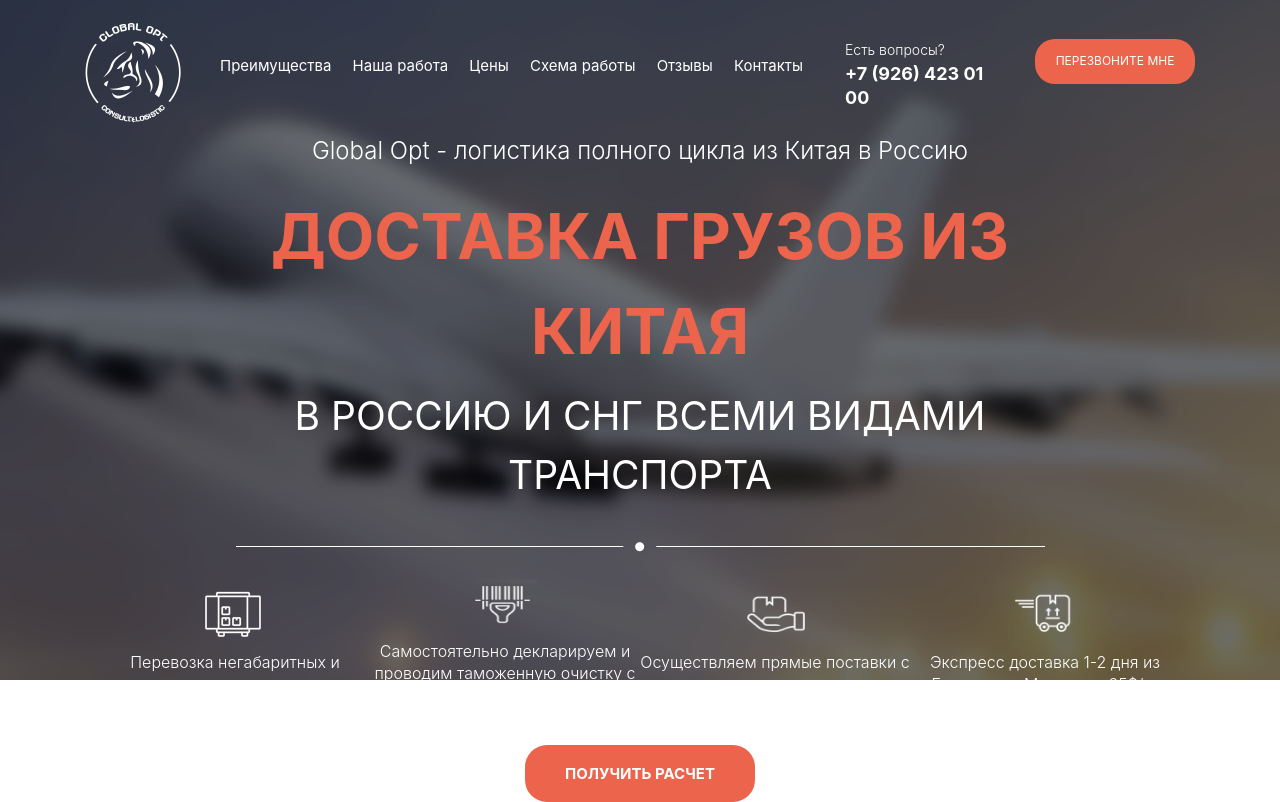
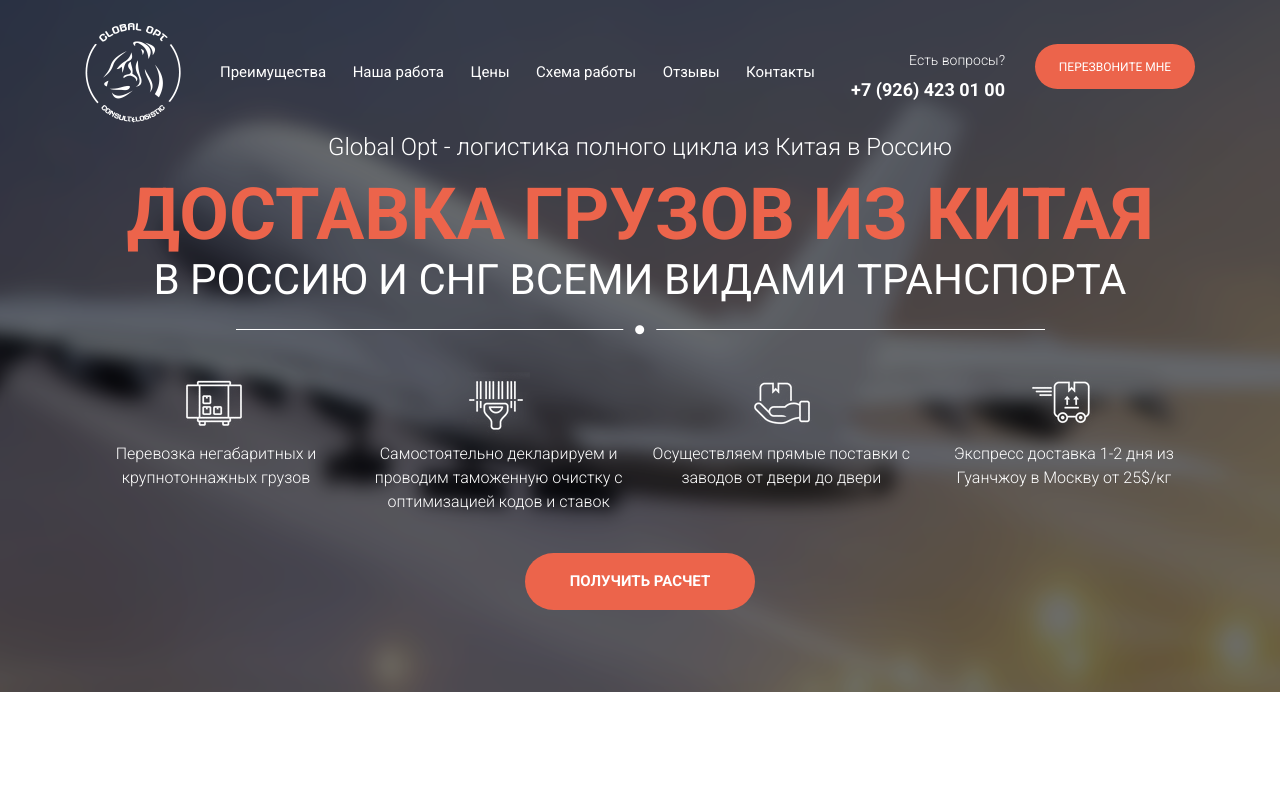
Before and after one commit to Shokha124/Projectnew, a website: page src/index.html in a window 1280 px wide. Drawn offline with Linux system fonts and the light colour scheme.

Commit message:
new update

```diff
--- a/src/index.html
+++ b/src/index.html
@@ -5,92 +5,86 @@
     <meta name="viewport" content="width=device-width, initial-scale=1.0">
     <link rel="stylesheet" href="css/bootstrap-grid.min.css">
     <link rel="stylesheet" href="css/bootstrap-reboot.min.css">
+    <link href="https://fonts.googleapis.com/css2?family=Roboto:wght@300;400;700&display=swap" rel="stylesheet">
     <link rel="stylesheet" href="css/style.min.css">
     <title>Transport</title>
 </head>
 <body>
-    <section class="promo">
+    <header class="menu">
         <div class="container">
             <div class="row">
                 <div class="col-lg-1">
-                    <img src="icons/logo_f1.png" alt="Logo" class="promo__logo">
+                    <a href="#"><img src="icons/logo_f1.png" alt="Logo" class="menu__logo"></a>
                 </div>
                 <div class="col-lg-7">
-                    <ul class="promo__menu">
-                        <li class="promo__menu-list">
-                            <a href="#" class="promo__menu-link">Преимущества</a>
-                        </li>
-                        <li class="promo__menu-list">
-                            <a href="#" class="promo__menu-link">Наша работа </a>
-                        </li>
-                        <li class="promo__menu-list">
-                            <a href="#" class="promo__menu-link">Цены</a>
-                        </li>
-                        <li class="promo__menu-list">
-                            <a href="#" class="promo__menu-link">Схема работы</a>
-                        </li>
-                        <li class="promo__menu-list">
-                            <a href="#" class="promo__menu-link">Отзывы</a>
-                        </li>
-                        <li class="promo__menu-list">
-                            <a href="#" class="promo__menu-link">Контакты</a>
-                        </li>
+                <ul class="menu__items">
+                    <li class="menu__item">
+                        <a href="" class="menu__link">Преимущества</a></li>
+                    <li class="menu__item">
+                        <a href="" class="menu__link">Наша работа</a></li>
+                    <li class="menu__item">
+                        <a href="" class="menu__link">Цены</a></li>
+                    <li class="menu__item">
+                        <a href="" class="menu__link">Схема работы</a></li>
+                    <li class="menu__item">
+                        <a href="" class="menu__link">Отзывы</a></li>
+                    <li class="menu__item">
+                        <a href="" class="menu__link">Контакты</a></li>
                 </ul>
             </div>
             <div class="col-lg-2">
-                    <div class="promo__contacts">
-                        <div class="promo__quest">Есть вопросы?</div>
-                        <a href="tel:+79264230100" class="promo__phone">+7 (926) 423 01 00</a>
+                <div class="menu__contacts">
+                    <div class="menu__quest">Есть вопросы?</div>
+                    <a href="tel:79264230100" class="menu__phone">+7 (926) 423 01 00</a>
                 </div>
             </div>
             <div class="col-lg-2">
-                    <button class="promo__button">
+                <button class="button">
                     Перезвоните мне
                 </button>
             </div>
             </div>
         </div>
-        <div class="container">
-            <div class="row">
-                <div class="col-lg-10 offset-lg-1">
-                    <div class="menu">
-                        <h1 class="menu__header">Global Opt - логистика полного цикла из Китая в Россию</h1>
-                        <h2 class="menu__subheader">ДОСТАВКА ГРУЗОВ ИЗ КИТАЯ</h2>
-                        <div class="menu__descr">В РОССИЮ И СНГ ВСЕМИ ВИДАМИ ТРАНСПОРТА</div>
-                        <img src="icons/elipse.png" alt="ellipse" class="menu__elipse">
-                    </div>
-                </div>
-
-            </div>
-        </div>
-
+        <div class="promo">
             <div class="container">
                 <div class="row">
                     <div class="col-lg-12">
-                    <div class="menu__items">
-                        <div class="menu__item">
-                            <img src="icons/f1_icon.png" alt="#" class="menu__img">
-                            <div class="menu__text">Перевозка негабаритных и крупнотоннажных грузов</div>
-                        </div>
-                        <div class="menu__item">
-                            <img src="icons/f2_icon.png" alt="#" class="menu__img">
-                            <div class="menu__text">Самостоятельно декларируем и проводим таможенную очистку с оптимизацией кодов и ставок</div>
-                        </div>
-                        <div class="menu__item">
-                            <img src="icons/f3_icon.png" alt="#" class="menu__img">
-                            <div class="menu__text">Осуществляем прямые поставки с заводов от двери до двери</div>
-                        </div>
-                        <div class="menu__item">
-                            <img src="icons/f4_icon.png" alt="#" class="menu__img">
-                            <div class="menu__text">Экспресс доставка 1-2 дня из Гуанчжоу в Москву от 25$/кг  </div>
+                        <h1 class="promo__header">Global Opt - логистика полного цикла из Китая в Россию</h1>
+                        <h2 class="promo__subheader">ДОСТАВКА ГРУЗОВ ИЗ КИТАЯ</h2>
+                        <h3 class="promo__descr">В РОССИЮ И СНГ ВСЕМИ ВИДАМИ ТРАНСПОРТА</h3>
+                        <div class="promo__elipse">
+                            <img src="icons/elipse.png" alt="elipse">
                         </div>
                     </div>
                 </div>
             </div>
-            <button class="menu__btn">
-                Получить расчет
-            </button>
         </div>
-    </section>
+        <div class="finish">
+            <div class="container">
+                <div class="finish__wrapper">
+                    <div class="finish__item">
+                        <div class="finish__img">
+                            <img src="icons/f1_icon.png" alt=""></div>
+                        <div class="finish__descr">Перевозка негабаритных и крупнотоннажных грузов</div>
+                    </div>
+                    <div class="finish__item">
+                        <div class="finish__img"><img src="icons/f2_icon.png" alt=""></div>
+                        <div class="finish__descr">
+                            Самостоятельно декларируем и проводим таможенную очистку с оптимизацией кодов и ставок
+                        </div>
+                    </div>
+                    <div class="finish__item">
+                        <div class="finish__img"><img src="icons/f3_icon.png" alt=""></div>
+                        <div class="finish__descr">Осуществляем прямые поставки с заводов от двери до двери</div>
+                    </div>
+                    <div class="finish__item">
+                        <div class="finish__img"><img src="icons/f4_icon.png" alt=""></div>
+                        <div class="finish__descr">Экспресс доставка 1-2 дня из Гуанчжоу в Москву от 25$/кг</div>
+                    </div>
+                </div>
+                <button class="button button_finish">Получить расчет</button>
+            </div>
+        </div>
+    </header>
 </body>
 </html>
--- a/src/sass/_promo.sass
+++ /dev/null
@@ -1,104 +0,0 @@
-.promo
-    background: url(../img/bg_0.png) center center/cover no-repeat
-    height: 680px
-    padding: 23px 0 82px 0
-    &__menu
-        display: flex
-        justify-content: space-between
-        list-style-type: none
-    &__menu-link
-        color: #ffffff
-        font-size: 15px
-        font-weight: 400
-        line-height: 85px
-        padding-right: 12px
-        &:hover
-            color: #ec644b
-    &__contacts
-        margin-top: 15px
-    &__quest
-        color: #ffffff
-        font-size: 14px
-        font-weight: 300
-        line-height: 24px
-    &__phone
-        color: #ffffff
-        font-size: 18px
-        font-weight: 700
-        line-height: 24px
-        margin-top: 5px
-        &:hover
-            color: #ec644b
-    &__button
-        width: 160px
-        height: 45px
-        background-color: #ec644b
-        border-radius: 20px
-        border: none
-        color: #ffffff
-        font-size: 12px
-        font-weight: 400
-        line-height: 22.04px
-        text-transform: uppercase
-        margin-top: 16px
-
-.menu
-    &__header
-        color: #ffffff
-        font-size: 24px
-        font-weight: 300
-        text-align: center
-        margin-top: 9px
-    &__subheader
-        text-align: center
-        color: #ec644b
-        font-size: 63px
-        font-weight: 700
-        text-transform: uppercase
-        margin-top: 20px
-    &__descr
-        color: #ffffff
-        font-size: 39px
-        font-weight: 400
-        text-transform: uppercase
-        text-align: center
-        margin-top: 9px
-    &__elipse
-        display: block
-        margin: 0 auto
-        margin-top: 38px
-        height: 10px
-        img
-            width: 100%
-    &__items
-        margin-top: 27px
-        display: flex
-        justify-content: center
-        align-items: center
-    &__item
-        width: 270px
-        img
-            width: 64px
-            height: 48px
-            display: block
-            margin: 0 auto
-    &__text
-        color: #ffffff
-        font-size: 16px
-        font-weight: 300
-        line-height: 22px
-        text-align: center
-        margin-top: 13px
-    &__btn
-        width: 230px
-        height: 57px
-        background-color: #ec644b
-        color: #ffffff
-        font-size: 15px
-        font-weight: 700
-        line-height: 17.35px
-        text-transform: uppercase
-        border-radius: 22px
-        border: none
-        display: block
-        margin: 39px auto
--- /dev/null
+++ b/src/sass/base/_buttons.sass
@@ -0,0 +1,20 @@
+.button
+    width: 160px
+    height: 45px
+    background-color: #ec644b
+    color: #ffffff
+    font-size: 12px
+    font-weight: 400
+    text-transform: uppercase
+    border: none
+    border-radius: 40px
+    cursor: pointer
+    margin-top: 21px
+    &_finish
+        display: block
+        margin: 0 auto
+        width: 230px
+        height: 57px
+        font-size: 15px
+        font-weight: 700
+        margin-top: 39px
--- /dev/null
+++ b/src/sass/blocks/_finish.sass
@@ -0,0 +1,18 @@
+.finish
+    margin-top: 30px
+    &__wrapper
+        display: flex
+        justify-content: space-between
+    &__item
+        width: 262px
+    &__descr
+        color: #ffffff
+        font-size: 16px
+        font-weight: 300
+        margin-top: 15px
+        text-align: center
+    &__img
+        display: flex
+        justify-content: center
+        align-items: center
+        height: 48px
--- /dev/null
+++ b/src/sass/blocks/_menu.sass
@@ -0,0 +1,33 @@
+.menu
+    padding: 23px 0 82px 0
+    min-height: 680px
+    position: relative
+    background: url(../img/bg_0.png) center center/cover no-repeat
+    &__items
+        display: flex
+        justify-content: space-between
+    &__item
+        list-style-type: none
+        padding-top: 37px
+    &__link
+        color: #ffffff
+        font-size: 15px
+        font-weight: 400
+        &:hover
+            color: #ec644b
+    &__contacts
+        padding-top: 27px
+    &__quest
+        color: #ffffff
+        font-size: 14px
+        font-weight: 300
+        text-align: right
+    &__phone
+        display: block
+        color: #ffffff
+        font-size: 18px
+        font-weight: 700
+        margin-top: 5px
+        text-align: right
+        &:hover
+            color: #ec644b
--- /dev/null
+++ b/src/sass/blocks/_promo.sass
@@ -0,0 +1,25 @@
+.promo
+    &__header
+        color: #ffffff
+        font-size: 24px
+        font-weight: 300
+        text-align: center
+        line-height: 48px
+    &__subheader
+        color: #ec644b
+        font-size: 72px
+        font-weight: 700
+        text-transform: uppercase
+        text-align: center
+        line-height: 72px
+    &__descr
+        color: #ffffff
+        font-size: 42px
+        font-weight: 400
+        text-transform: uppercase
+        line-height: 42px
+        text-align: center
+    &__elipse
+        display: block
+        text-align: center
+        line-height: 40px
--- a/src/sass/style.sass
+++ b/src/sass/style.sass
@@ -1 +1,9 @@
-@import 'promo'
+*
+    font-family: 'Roboto', sans-serif
+
+@import 'base/_variables'
+@import 'base/buttons'
+@import 'base/mixins'
+@import 'blocks/menu'
+@import 'blocks/promo'
+@import 'blocks/finish'
```
Also changed, not shown: src/css/style.min.css, src/elipse.png (deleted), src/sass/base/_mixins.sass (added), src/sass/base/_variables.sass (added). Lines whose indentation alone changed are shown as unchanged.
